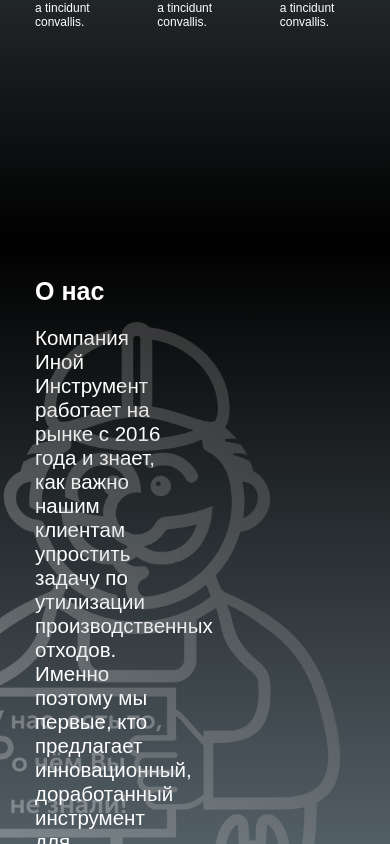
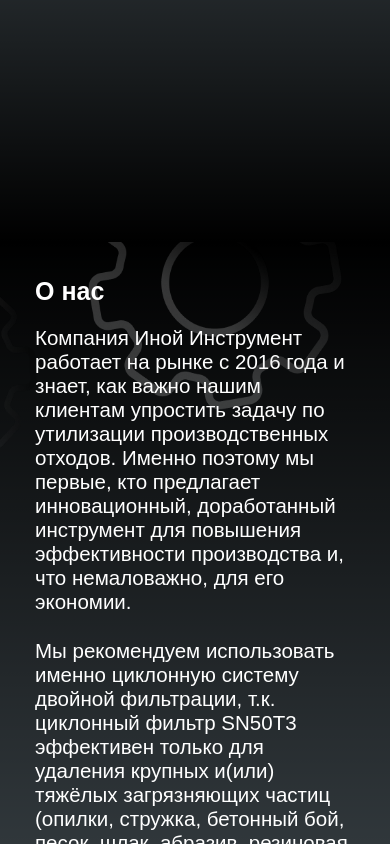
Before and after one commit to myrahkis/cyclone-landing-page, a Vue app: page / in a window 390 px wide. Shown: the part 11156-12000 px from the top of the page. Built offline with nearby package versions, Linux system fonts and the light colour scheme.

Commit message:
Video & AboutUs sections adaptability

```diff
--- a/src/components/AboutUsSection.vue
+++ b/src/components/AboutUsSection.vue
@@ -36,8 +36,10 @@
 <style scoped>
 .about-us-section {
   position: relative;
+  display: flex;
+  justify-content: space-between;
   padding: 3.5rem;
-  height: 100vh;
+  min-height: 100vh;
   color: white;
   background: linear-gradient(to bottom, rgba(0, 0, 0), rgba(0, 0, 0, 0.4));
 }
@@ -68,9 +70,49 @@
   width: 20rem;
 }
 .spanner {
-  position: absolute;
-  bottom: 0;
-  right: 5rem;
-  width: 45rem;
+  /* position: absolute; */
+  /* bottom: 0; */
+  /* right: 5rem; */
+  max-width: 100%;
+  width: 35%;
+  max-height: 100%;
+}
+
+/* (1024px–1279px) */
+@media (max-width: 1279px) {
+  .spanner {
+    width: 45%;
+  }
+}
+
+/* (768px–1023px) */
+@media (max-width: 1023px) {
+  .about-us {
+    width: 50%;
+  }
+  .spanner {
+    width: 50%;
+  }
+}
+/* (480px–767px) */
+@media (max-width: 902px) {
+  .about-us-section {
+    flex-direction: column;
+    /* align-items: center; */
+  }
+  .about-us {
+    width: 100%;
+  }
+  .spanner {
+    align-self: center;
+  }
+  .skrew-big {
+    top: 0;
+    right: 0;
+  }
+  .skrew-sm {
+    top: 3rem;
+    right: 35rem;
+  }
 }
 </style>
--- a/src/components/VideoSection.vue
+++ b/src/components/VideoSection.vue
@@ -44,7 +44,7 @@
   flex-direction: column;
   color: white;
   padding: 3.5rem;
-  height: 100vh;
+  min-height: 100vh;
   background: linear-gradient(to top, rgba(0, 0, 0), rgba(0, 0, 0, 0.4));
 }
 .video-cards {
@@ -63,4 +63,22 @@
 
   font-size: 2.5rem;
 }
+
+/* (480px–767px) */
+@media (max-width: 767px) {
+  .video-cards {
+    flex-direction: column;
+  }
+  /* .video-elem {
+    display: flex;
+    justify-content: center;
+    align-items: center;
+    border: 3px solid white;
+    border-radius: 1.9rem;
+    height: 100%;
+    margin-bottom: 3rem;
+
+    font-size: 2.5rem;
+  } */
+}
 </style>
```
